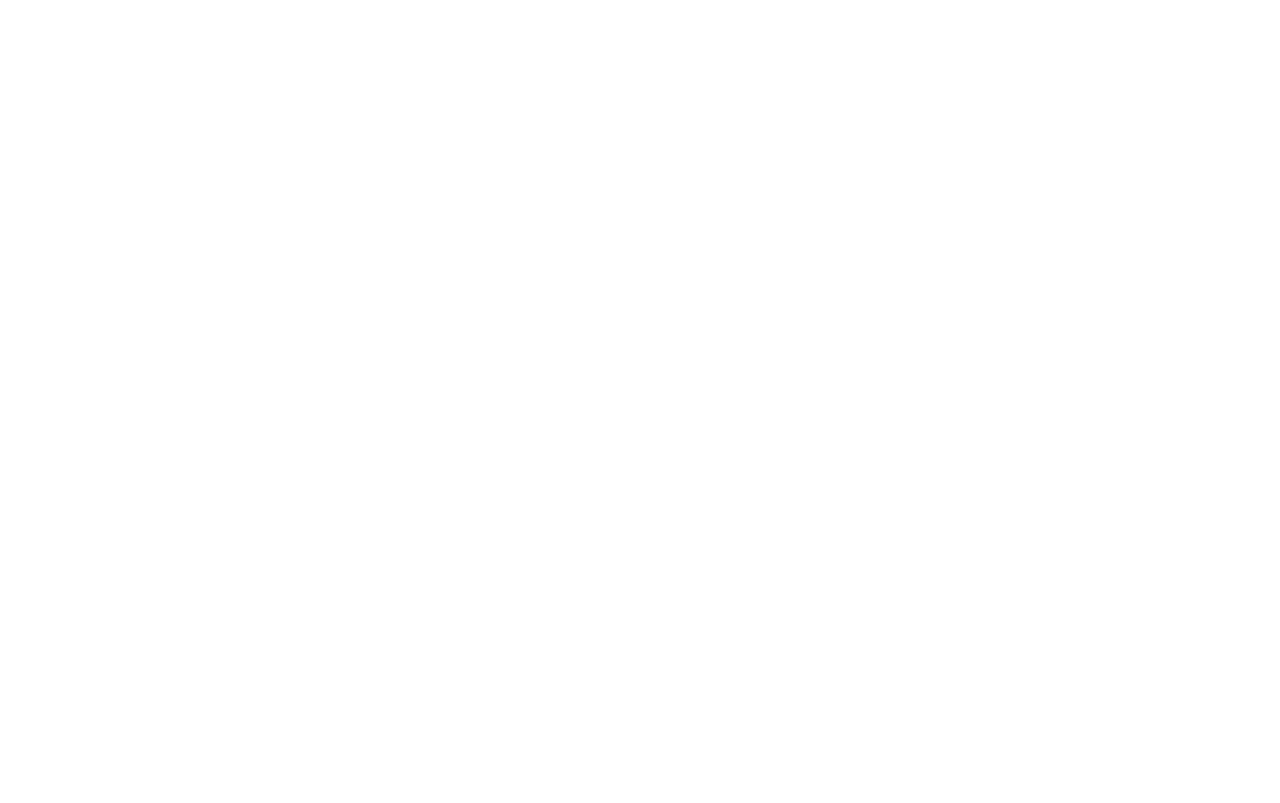
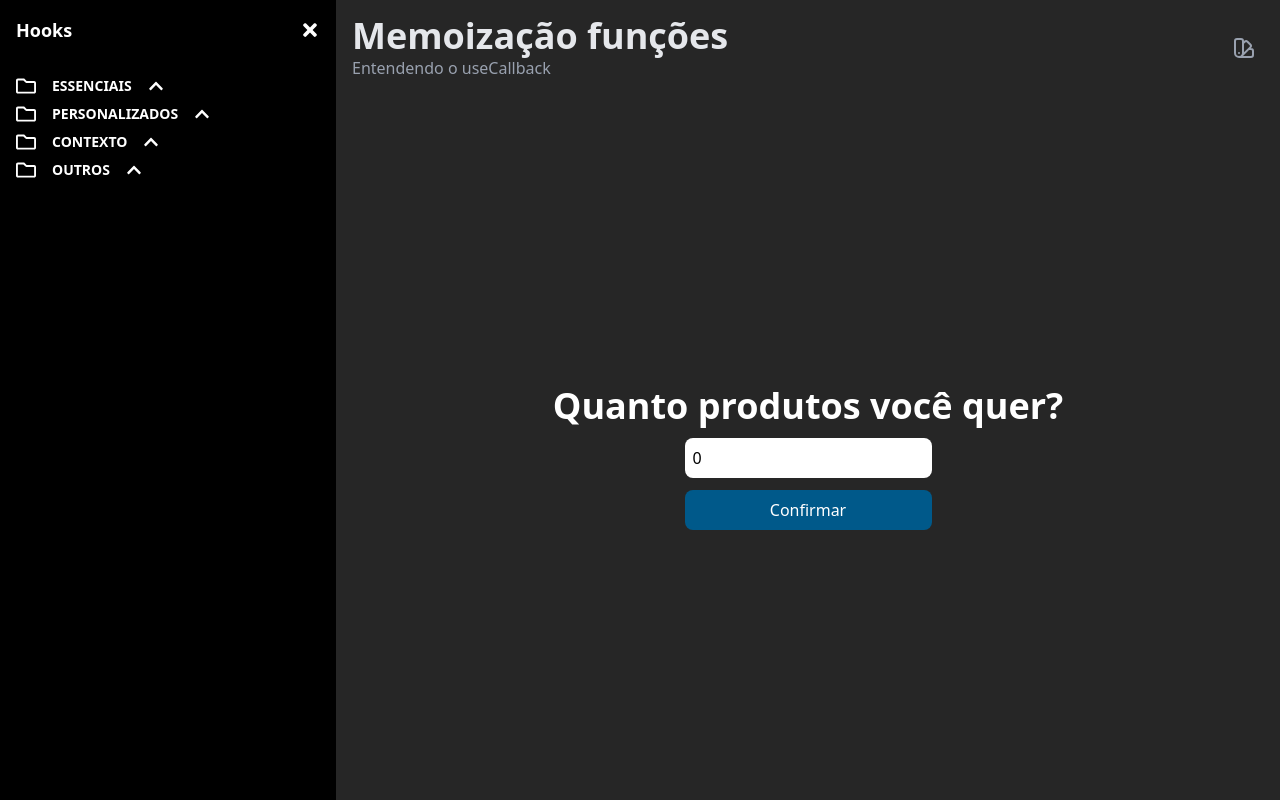
Before and after one commit to Ipedrp/react-hook, a React (Vite) app: page /memoizandoFuncoes/useCallback in a window 1280 px wide. Before the commit this address had no page. Built offline with nearby package versions, Linux system fonts and the light colour scheme.

Commit message:
useCallback

```diff
--- /dev/null
+++ b/src/components/Button.jsx
@@ -0,0 +1,25 @@
+import React from 'react';
+
+const Button = ({
+    children = "Confirmar",
+    onClick,
+    className = "",
+    type = "button",
+    disabled = false
+}) => {
+
+    const baseClasses = "bg-sky-800 text-white border-none p-2 rounded-lg";
+    console.log("rederixei button")
+    return (
+        <button
+            type={type}
+            onClick={onClick}
+            disabled={disabled}
+            className={`${baseClasses} ${className}`}
+        >
+            {children}
+        </button>
+    );
+};
+
+export default Button;
--- /dev/null
+++ b/src/components/ButtonMemoizado.jsx
@@ -0,0 +1,25 @@
+import React from 'react';
+
+const ButtonMemoizado = ({
+    children = "Confirmar",
+    onClick,
+    className = "",
+    type = "button",
+    disabled = false
+}) => {
+
+    const baseClasses = "bg-sky-800 text-white border-none p-2 rounded-lg";
+    console.log("rederixei button")
+    return (
+        <button
+            type={type}
+            onClick={onClick}
+            disabled={disabled}
+            className={`${baseClasses} ${className}`}
+        >
+            {children}
+        </button>
+    );
+};
+
+export default React.memo(ButtonMemoizado);
--- a/src/components/Sidebar.jsx
+++ b/src/components/Sidebar.jsx
@@ -68,7 +68,7 @@
                 {/* Menu */}
                 <div className="flex flex-col p-4 ">
                     {/* Essenciais */}
-                    <ul className="space-y-4 ">
+                    <ul className="space-y-4">
                         {/* Item de Dropdown */}
                         <li >
                             <button
@@ -261,7 +261,7 @@
                         </li>
                     </ul>
                     {/* Personalizados */}
-                    <ul className="space-y-4 my-4">
+                    <ul className="space-y-4">
                         <li>
                             <button
                                 onClick={() => toggleDropdown('personalizados')}
@@ -343,7 +343,7 @@
                         </li>
                     </ul>
                     {/* Contexto */}
-                    <ul className="space-y-4 my-4">
+                    <ul className="space-y-4">
                         <li>
                             <button
                                 onClick={() => toggleDropdown('contexto')}
@@ -384,7 +384,7 @@
                         </li>
                     </ul>
                     {/* Outros */}
-                    <ul className="space-y-4 my-4">
+                    <ul className="space-y-4">
                         <li>
                             <button
                                 onClick={() => toggleDropdown('outros')}
@@ -421,6 +421,27 @@
                                         )}
                                     </li>
                                 </Link>
+                                <Link to="/memoizandoFuncoes/useCallback">
+                                    <li
+                                        className={`mb-2 py-2 px-2 rounded-md cursor-pointer flex items-center justify-start space-x-4
+                                        ${location.pathname === "/memoizandoFuncoes/useCallback" && "text-sky-400 bg-stone-600"}`}
+                                    >
+                                        <TiPinOutline size={15} />
+                                        {isOpen && (
+                                            <p>
+                                                Memoizando Funções
+                                                <span
+                                                    style={{
+                                                        backgroundColor: `var(--color-${corDestaque})` // Ou use uma função que converta "blue-500" para código hex
+                                                    }}
+                                                    className={`text-xs px-2 py-0 rounded-xl ml-2 ${location.pathname === "/memoizandoFuncoes/useCallback" ? "text-white" : ""}`}
+                                                >
+                                                    useCallback
+                                                </span>
+                                            </p>
+                                        )}
+                                    </li>
+                                </Link>
                             </ul>
                         </li>
                     </ul>
--- a/src/pages/outros/Memoizando.jsx
+++ b/src/pages/outros/Memoizando.jsx
@@ -2,7 +2,7 @@
 import Header from "../../components/Header";
 import SeletorCor from "../../components/SeletorCor";
 
-export default function Loja() {
+export default function Memoizando() {
 
     const [numero1, setNumero1] = useState(1);
     const [numero2, setNumero2] = useState(1);
--- /dev/null
+++ b/src/pages/outros/MemoizandoFuncoes.jsx
@@ -0,0 +1,30 @@
+import { useCallback, useMemo, useState } from "react";
+import Header from "../../components/Header";
+import SeletorCor from "../../components/SeletorCor";
+import ButtonMemoizado from "../../components/ButtonMemoizado";
+export default function MemoizandoFuncoes() {
+
+    const [quantidade, setQuantidade] = useState(0);
+
+    const Finalizar = useCallback(function(e){
+        e.preventDefault();
+        window.alert("Compra finalizada com sucesso!");
+        // window.alert(`${quantidade} no TOTAL`);
+        setQuantidade(0);
+    }, [])
+
+    return (
+        <>
+            <Header title="Memoização funções" subtitle="Entendendo o useCallback">
+                <SeletorCor />
+            </Header>
+            <div className="flex justify-center flex-col items-center h-[90%]">
+                <h3 className="text-white font-semibold text-4xl">Quanto produtos você quer?</h3>
+                <form className="flex flex-col gap-3 mt-3">
+                    <input type="number" value={quantidade} onInput={(e) => setQuantidade(+e.target.value)} className="bg-white border-none p-2  rounded-lg" />
+                    <ButtonMemoizado onClick={Finalizar}>Confirmar</ButtonMemoizado>
+                </form>
+            </div>
+        </>
+    );
+}
--- a/src/routes/AppRoutes.jsx
+++ b/src/routes/AppRoutes.jsx
@@ -13,7 +13,8 @@
 import TamanhoJanela from '../pages/personalizados/TamanhoJanela';
 import Senha from '../pages/personalizados/Senha';
 import Loja from '../pages/contexto/Loja';
-import Memoizando from '../pages/outros/Memoizando'
+import Memoizando from '../pages/outros/Memoizando';
+import MemoizandoFuncoes from '../pages/outros/MemoizandoFuncoes';
 export const AppRoutes = () => (
     <Routes>
         <Route element={<DefaultLayout />}>
@@ -31,6 +32,7 @@
             <Route path="/useStatesValidado/useHook" element={<Senha />} />
             <Route path="/loja/useContext" element={<Loja />} />
             <Route path="/memoizando/useMemo" element={<Memoizando />} />
+            <Route path="/memoizandoFuncoes/useCallback" element={<MemoizandoFuncoes />} />
         </Route>
     </Routes>
 );
```
